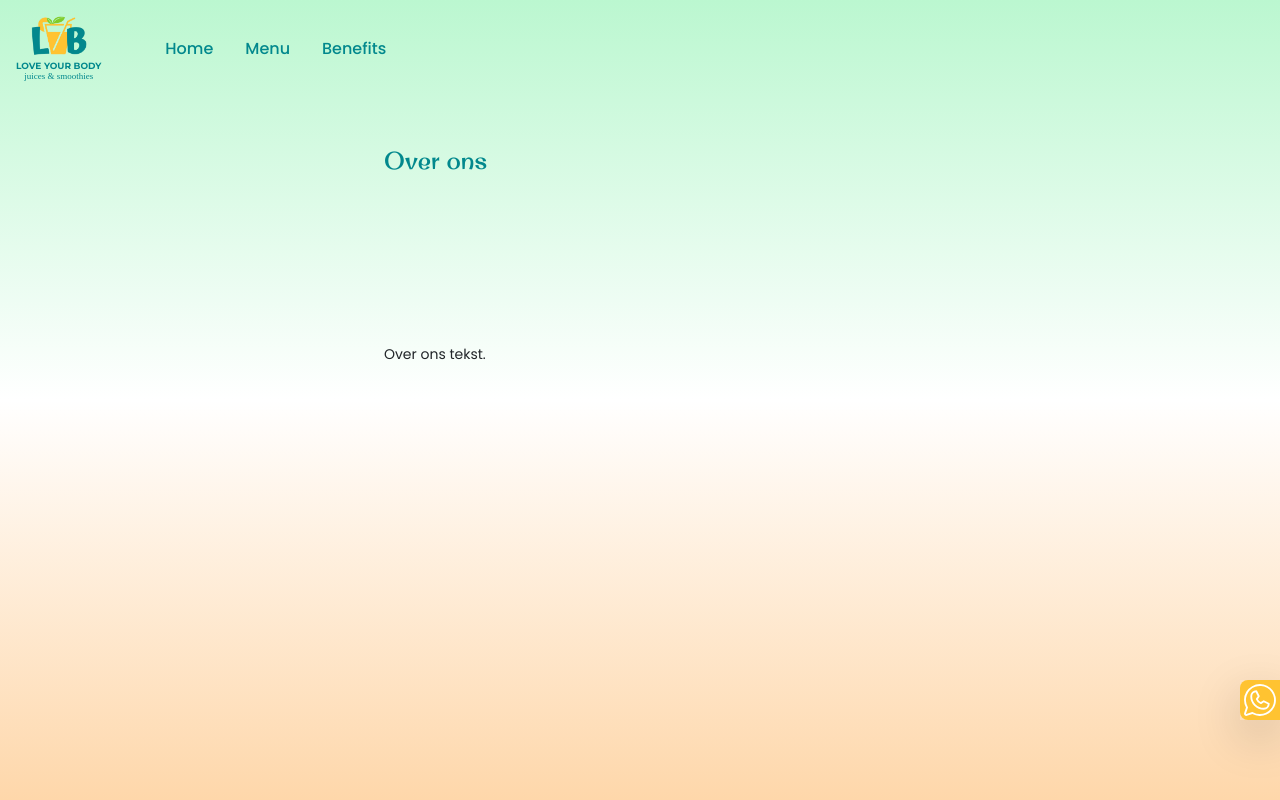
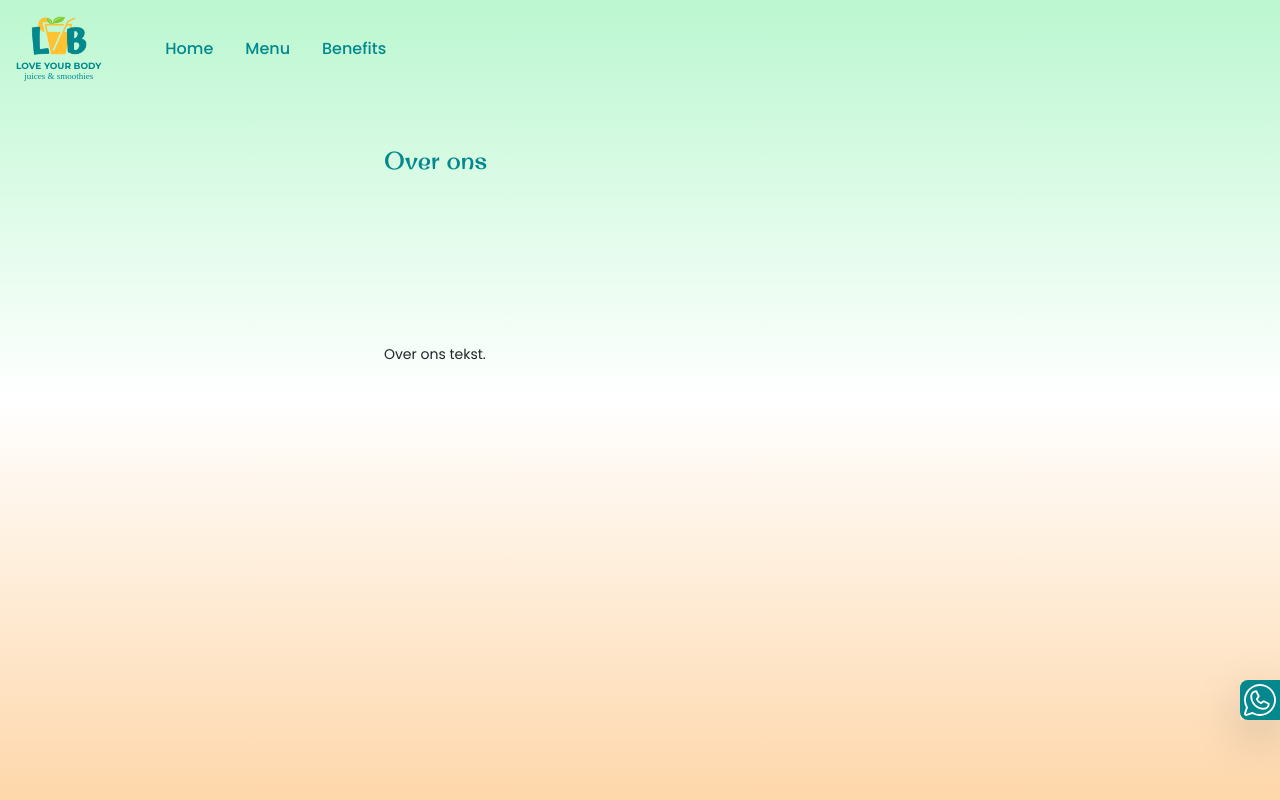
Before and after one commit to Alfijah/lyb-app, a React (Vite) app: page /#/about in a window 1280 px wide. Shown: the top 800 px of the page. Built offline with nearby package versions, Linux system fonts and the light colour scheme; grey boxes are pictures that could not be loaded; a web font is replaced by a local one.

Commit message:
icon adjusted

```diff
--- a/src/components/WhatsApp.tsx
+++ b/src/components/WhatsApp.tsx
@@ -9,7 +9,7 @@ export default function WhatsApp() {
       rel="noopener noreferrer"
       className="fixed right-0 bottom-20 flex items-center justify-center shadow-lg hover:scale-110 transition-transform duration-300 hover:opacity-100 z-50"
     >
-      <PiWhatsappLogoLight className="w-10 h-10 bg-darkYellow text-white rounded-l-lg hover:opacity-80 transition"/>
+      <PiWhatsappLogoLight className="w-10 h-10 bg-tealBrand text-white rounded-l-lg hover:opacity-80 transition"/>
       {/* <img
         src={WhatsAppIcon}
         alt="WhatsApp"
```
